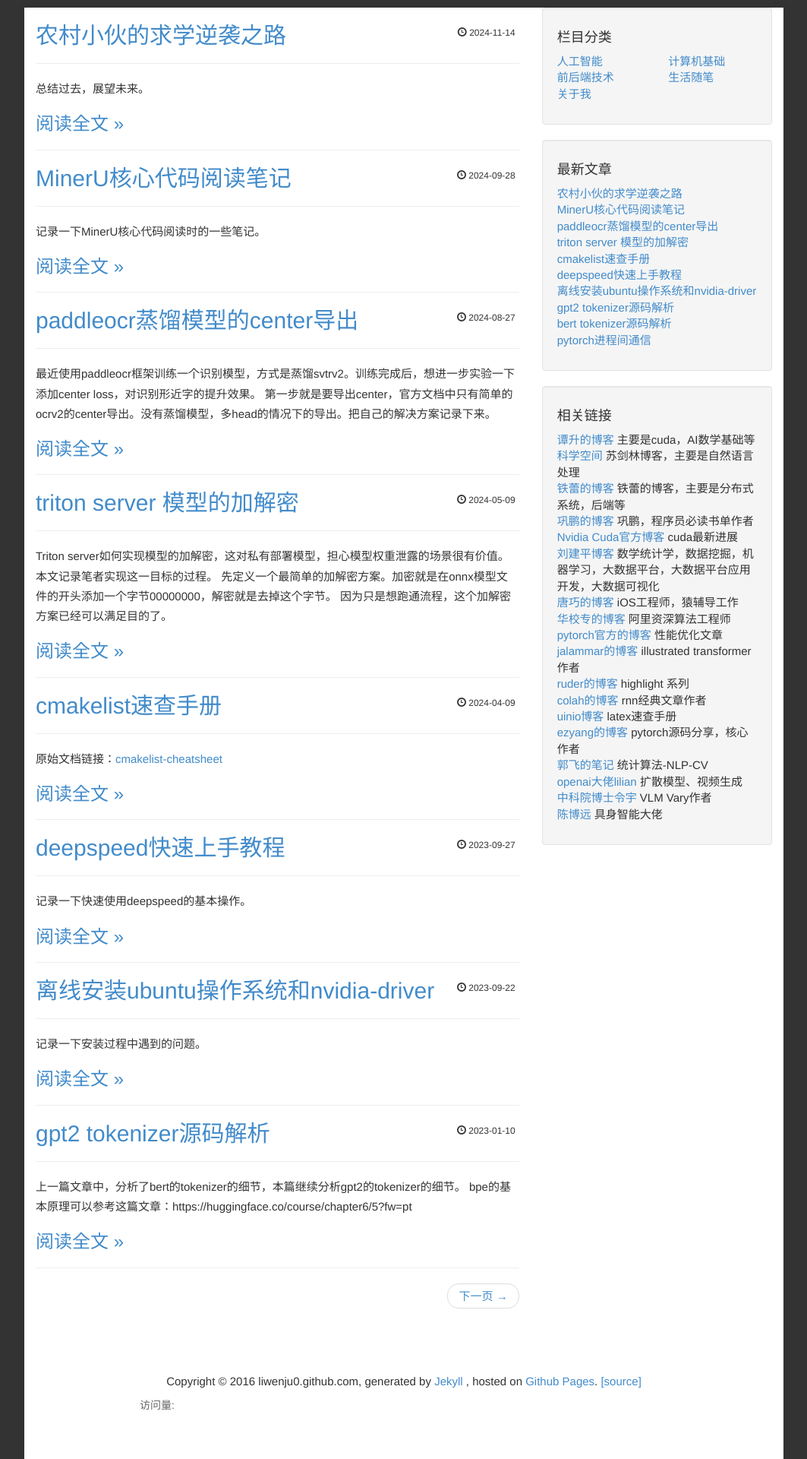
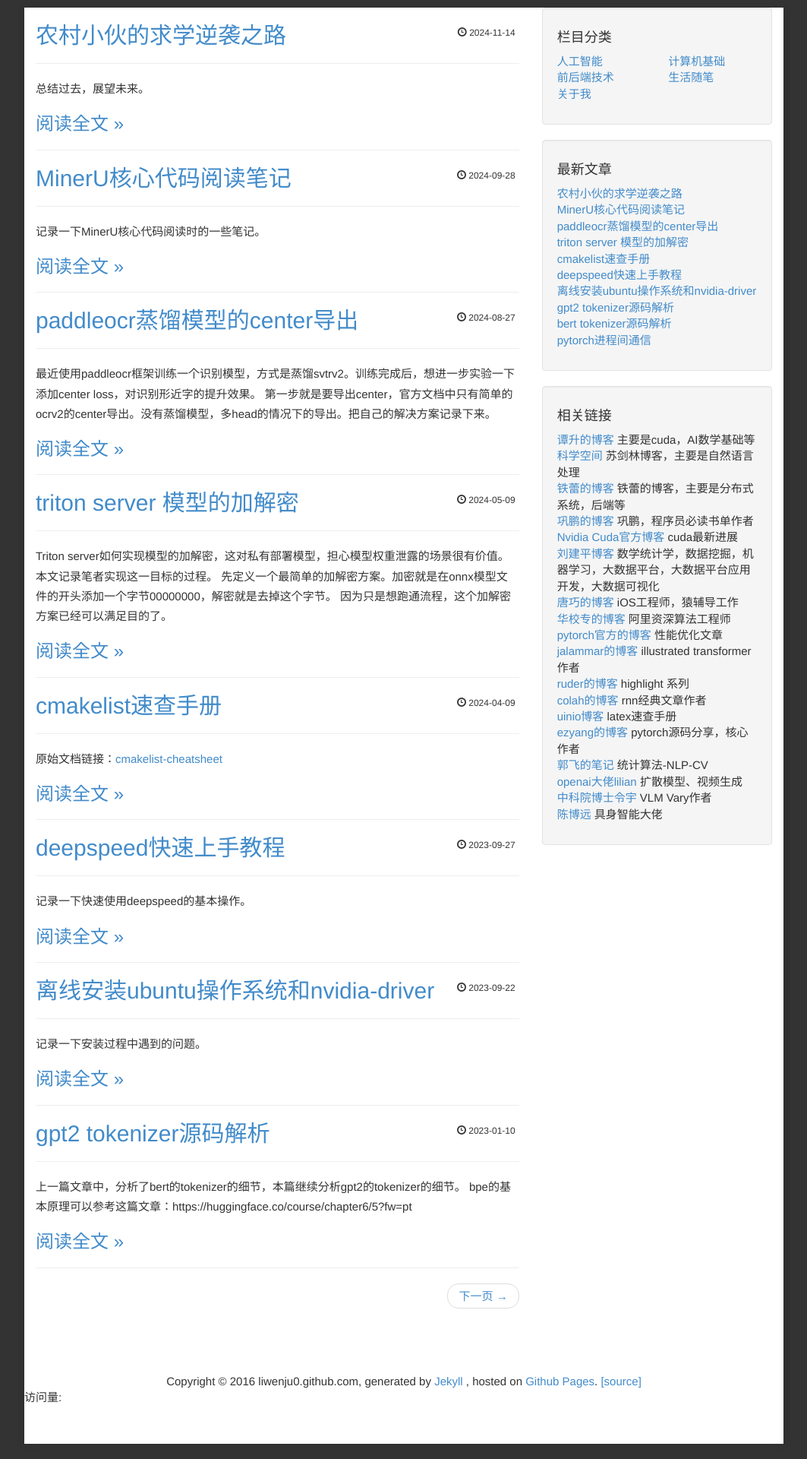
Before and after one commit to liwenju0/liwenju0.github.io, a Jekyll site: the page built from index.html, in a window 1280 px wide. Shown: the part 910-2830 px from the top of the page at 76% size, without its empty margins (108-1171 px from the left). Built offline with Jekyll 4.4.1, drawn with Linux system fonts in a browser that asks for light colours; the list of posts is cut into pages by our own code; comment, search, counter and statistics services are not loaded.

Commit message:
调整百度统计样式

```diff
--- a/_includes/baidu_tongji.html
+++ b/_includes/baidu_tongji.html
@@ -1,14 +1,15 @@
-<div class="baidu-tongji">
-    <span>访问量:</span>
-    <span id="busuanzi_value_site_pv"></span>
+<!-- <div class="baidu-tongji"> -->
+    <div class="row">
+        <span>访问量:</span>
+        <span id="busuanzi_value_site_pv"></span>
   </div>
 
   <script async src="//busuanzi.ibruce.info/busuanzi/2.3/busuanzi.pure.mini.js"></script>
 
-  <style>
+  <!-- <style>
   .baidu-tongji {
     text-align: center;
     margin: 10px 0;
     color: #666;
   }
-  </style>
+  </style> -->
--- a/_layouts/index.html
+++ b/_layouts/index.html
@@ -100,9 +100,7 @@
         <div class="col-lg-12">
           {% include copyright.html %}
         </div>
-        <div class="col-lg-12">
-          {% include baidu_tongji.html %}
-        </div>
+        {% include baidu_tongji.html %}
         <!-- /.col-lg-12 -->
       </div>
 
```
